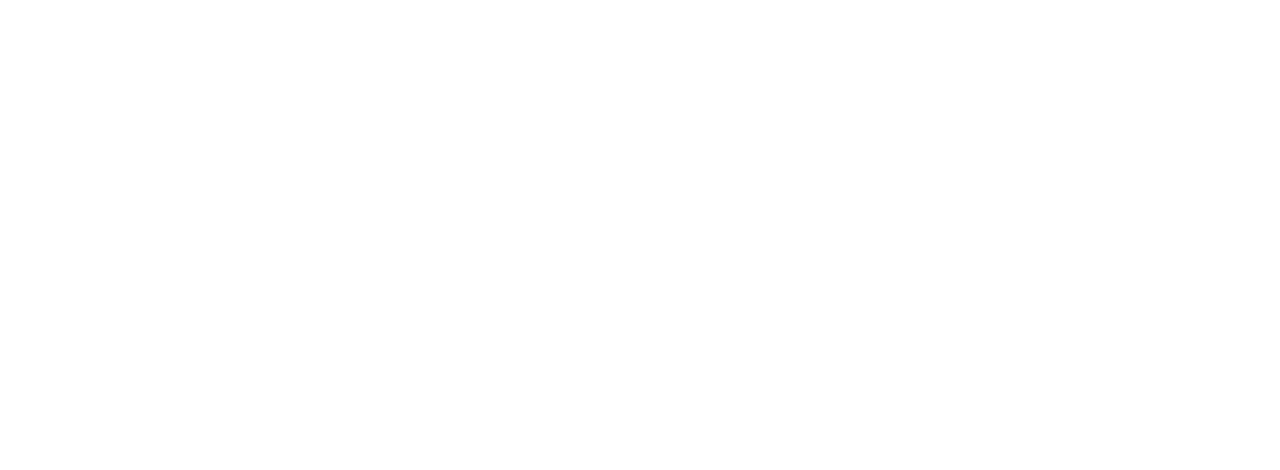
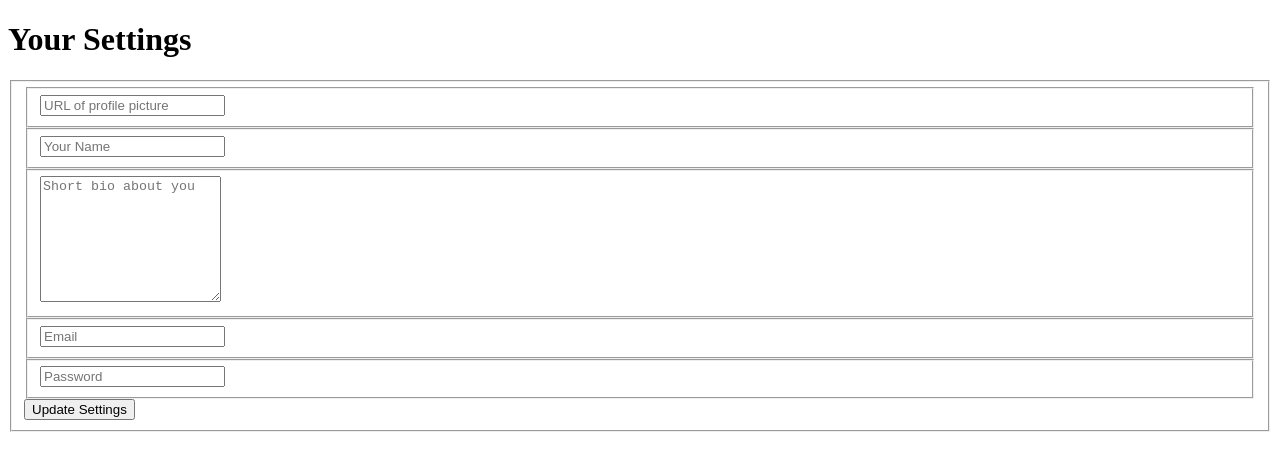
Before and after one commit to GGupzHH/nuxt-demo, a Nuxt app: page /User/setting in a window 1280 px wide. Before the commit this address had no page. Shown: the top 470 px of the page. Built offline with nearby package versions, Linux system fonts and the light colour scheme.

Commit message:
feat(store and plugins)

```diff
--- a/nuxt.config.js
+++ b/nuxt.config.js
@@ -12,7 +12,7 @@ export default {
         ...[
           {
             path: '/',
-            component: resolve(__dirname, 'pages/layout/'),
+            component: resolve(__dirname, 'pages/Layout/'),
             children: [
               {
                 // 默认子路由
@@ -30,9 +30,18 @@ export default {
             path: '/register',
             name: 'Register',
             component: resolve(__dirname, 'pages/Login/index.vue')
-          }
+          },
+          {
+            path: '/setting',
+            name: 'UserSetting',
+            component: resolve(__dirname, 'pages/User/setting.vue')
+          },
+
         ]
       )
     }
-  }
+  },
+  plugins: [
+    '~/plugins/request.js'
+  ]
 }
--- /dev/null
+++ b/pages/User/setting.vue
@@ -0,0 +1,70 @@
+<template>
+  <div class="settings-page">
+    <div class="container page">
+      <div class="row">
+        <div class="col-md-6 offset-md-3 col-xs-12">
+          <h1 class="text-xs-center">Your Settings</h1>
+
+          <form>
+            <fieldset>
+                <fieldset class="form-group">
+                  <input class="form-control" type="text" placeholder="URL of profile picture">
+                </fieldset>
+                <fieldset class="form-group">
+                  <input class="form-control form-control-lg" type="text" placeholder="Your Name">
+                </fieldset>
+                <fieldset class="form-group">
+                  <textarea class="form-control form-control-lg" rows="8" placeholder="Short bio about you"></textarea>
+                </fieldset>
+                <fieldset class="form-group">
+                  <input class="form-control form-control-lg" type="text" placeholder="Email">
+                </fieldset>
+                <fieldset class="form-group">
+                  <input class="form-control form-control-lg" type="password" placeholder="Password">
+                </fieldset>
+                <button class="btn btn-lg btn-primary pull-xs-right">
+                  Update Settings
+                </button>
+            </fieldset>
+          </form>
+        </div>
+      </div>
+    </div>
+  </div>
+</template>
+
+<script>
+export default {
+  name: 'UserSetting',
+  props: {
+
+  },
+  data() {
+    return {
+
+    };
+  },
+  computed: {
+
+  },
+  created() {
+
+  },
+  mounted() {
+
+  },
+  watch: {
+
+  },
+  methods: {
+
+  },
+  components: {
+
+  },
+};
+</script>
+
+<style scoped lang="less">
+
+</style>
--- /dev/null
+++ b/plugins/request.js
@@ -0,0 +1,16 @@
+import axios from 'axios'
+
+export const app = axios.create({
+  baseURL: '',
+  timeout: 50000
+})
+
+// 利用插件的方式 插件注入的时候回可以获取参数
+export default (a) => {
+  console.log(a)
+  app.interceptors.request.use(function (config) {
+    return config
+  }, function (error) {
+    return Promise.reject(error)
+  })
+}
--- /dev/null
+++ b/store/index.js
@@ -0,0 +1,13 @@
+export const state = () => {
+  return {
+    user: null
+  }
+}
+
+export const mutations = () => {
+
+}
+
+export const actions = () => {
+
+}
```
